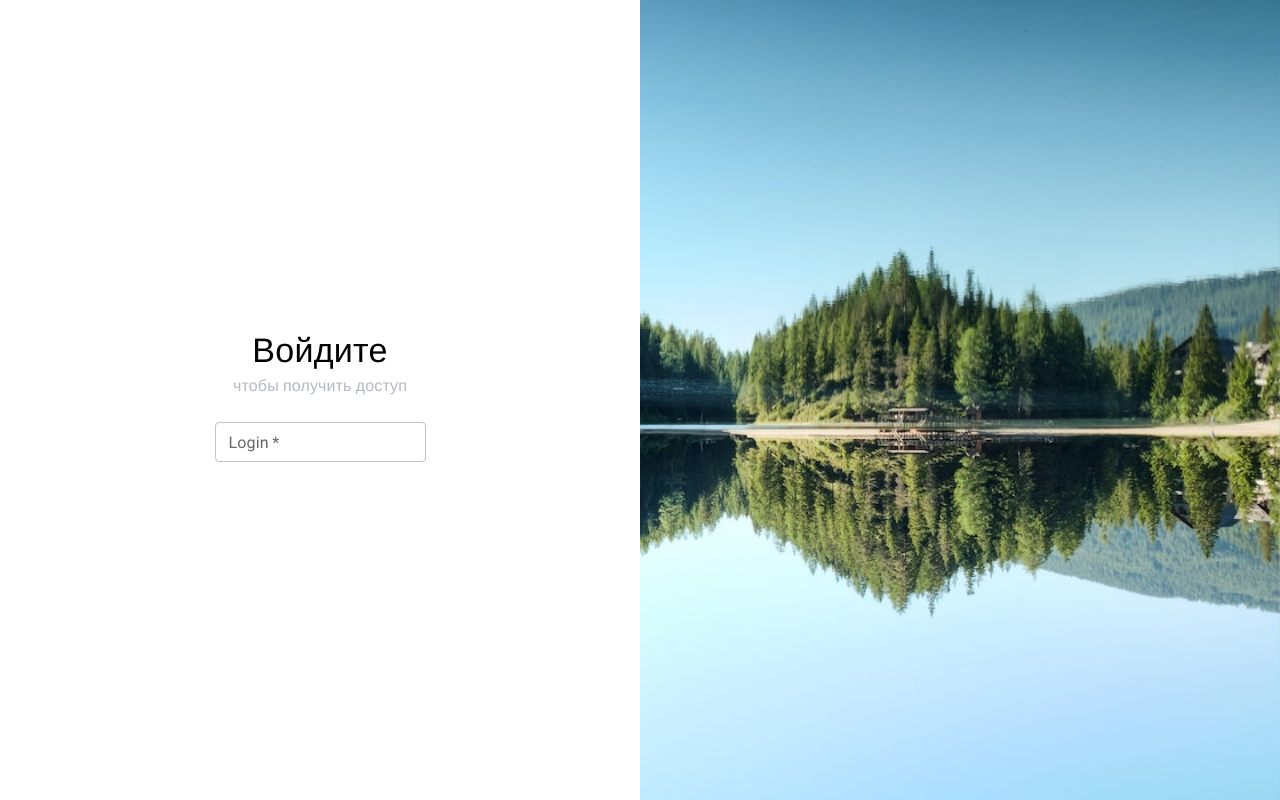
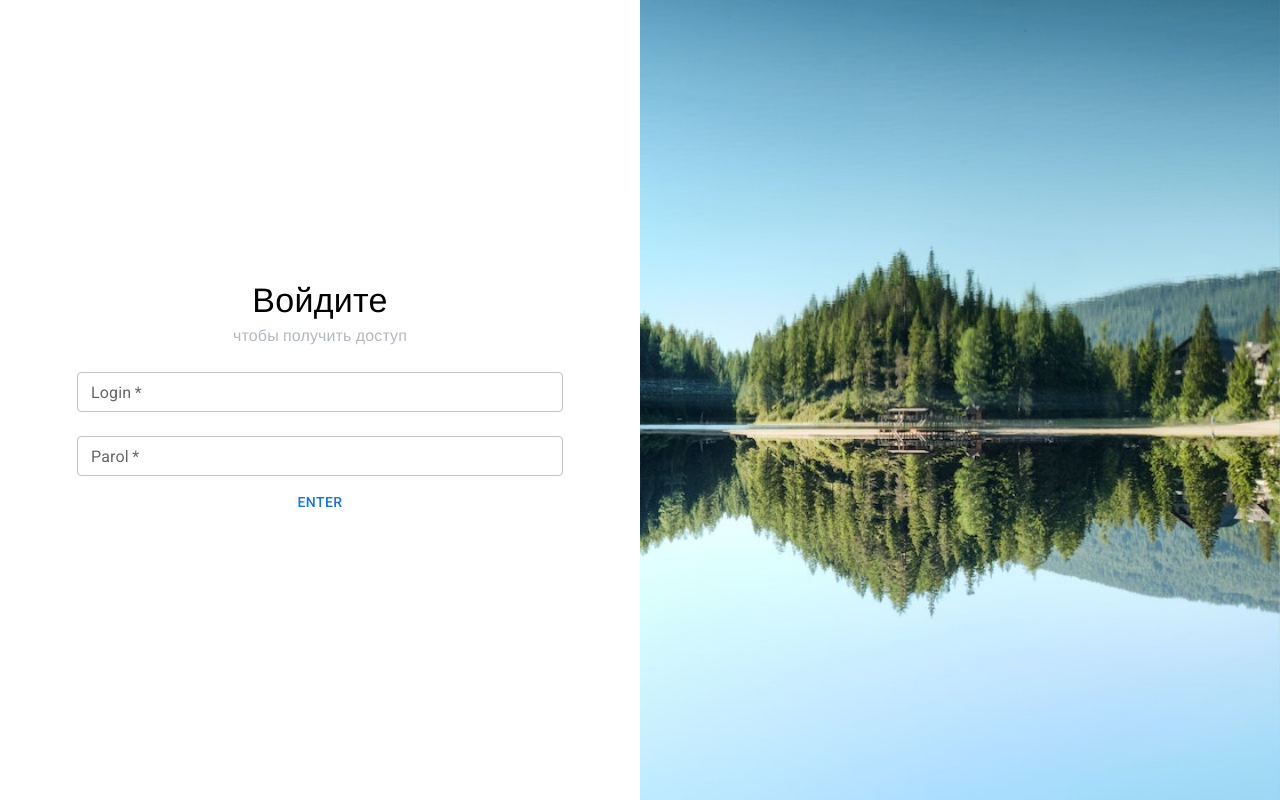
Before and after one commit to VladimirRM/Materialui-Reacthookgorms, a React (Create React App) app: page / in a window 1280 px wide. Built offline with nearby package versions, Linux system fonts and the light colour scheme; a web font is replaced by a local one.

Commit message:
adding buton enter

```diff
--- a/src/pages/auth-page/auth-form/auth-form.tsx
+++ b/src/pages/auth-page/auth-form/auth-form.tsx
@@ -2,6 +2,7 @@ import React from 'react'
 import "./auth-form.css"
 import Typography from '@mui/material/Typography';
 import TextField from '@mui/material/TextField';
+import Button from '@mui/material/Button';
 
  export const AuthForm = () => {
   return (
@@ -23,6 +24,20 @@ import TextField from '@mui/material/TextField';
           fullWidth={true}
 
         />
+      <TextField
+          required
+
+          label="Parol"
+          type="password"
+          size='small'
+          margin='normal'
+          className='auth-form__input'
+          fullWidth={true}
+
+        />
+        <Button>
+            Enter
+        </Button>
       </form>
     </div>
   )
```
